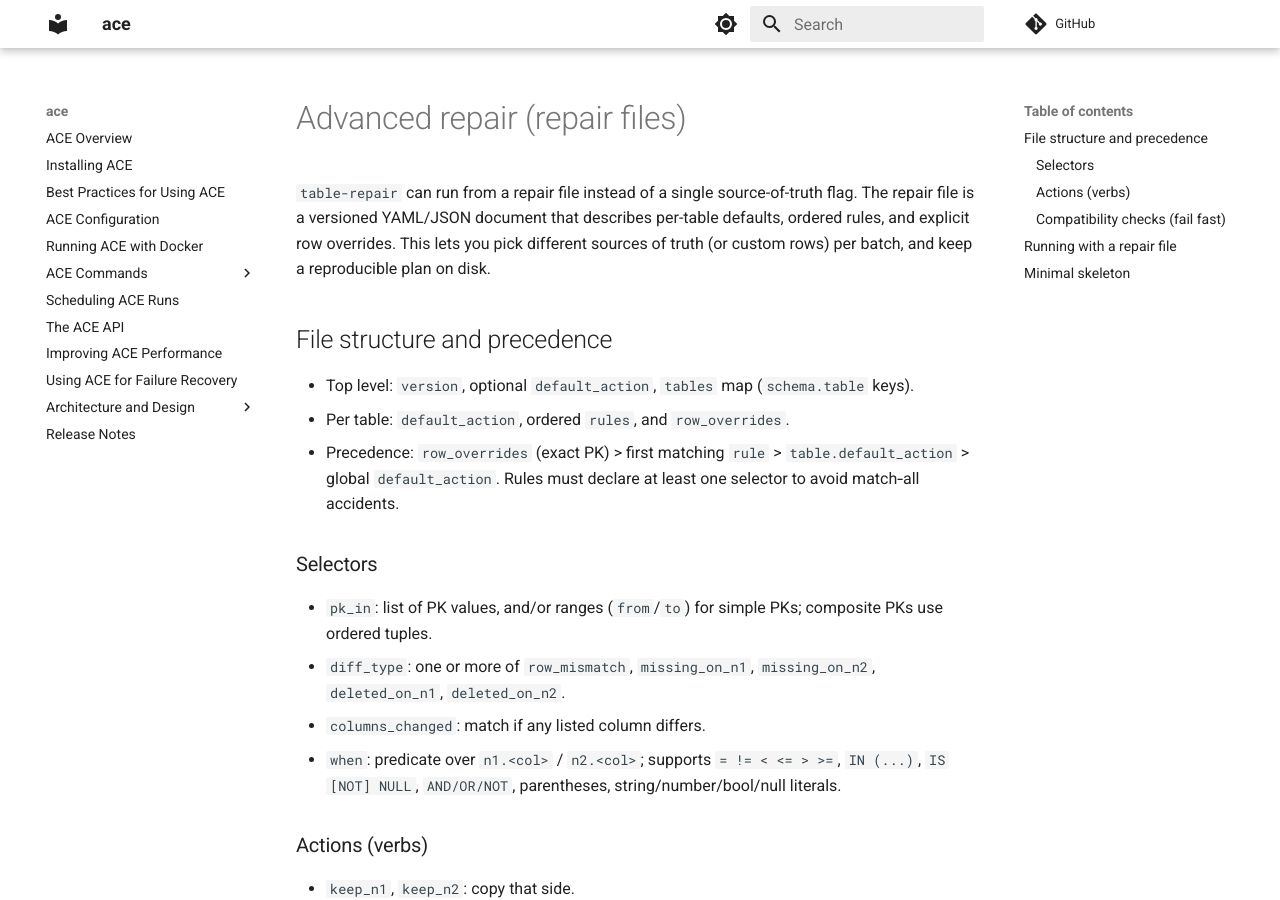
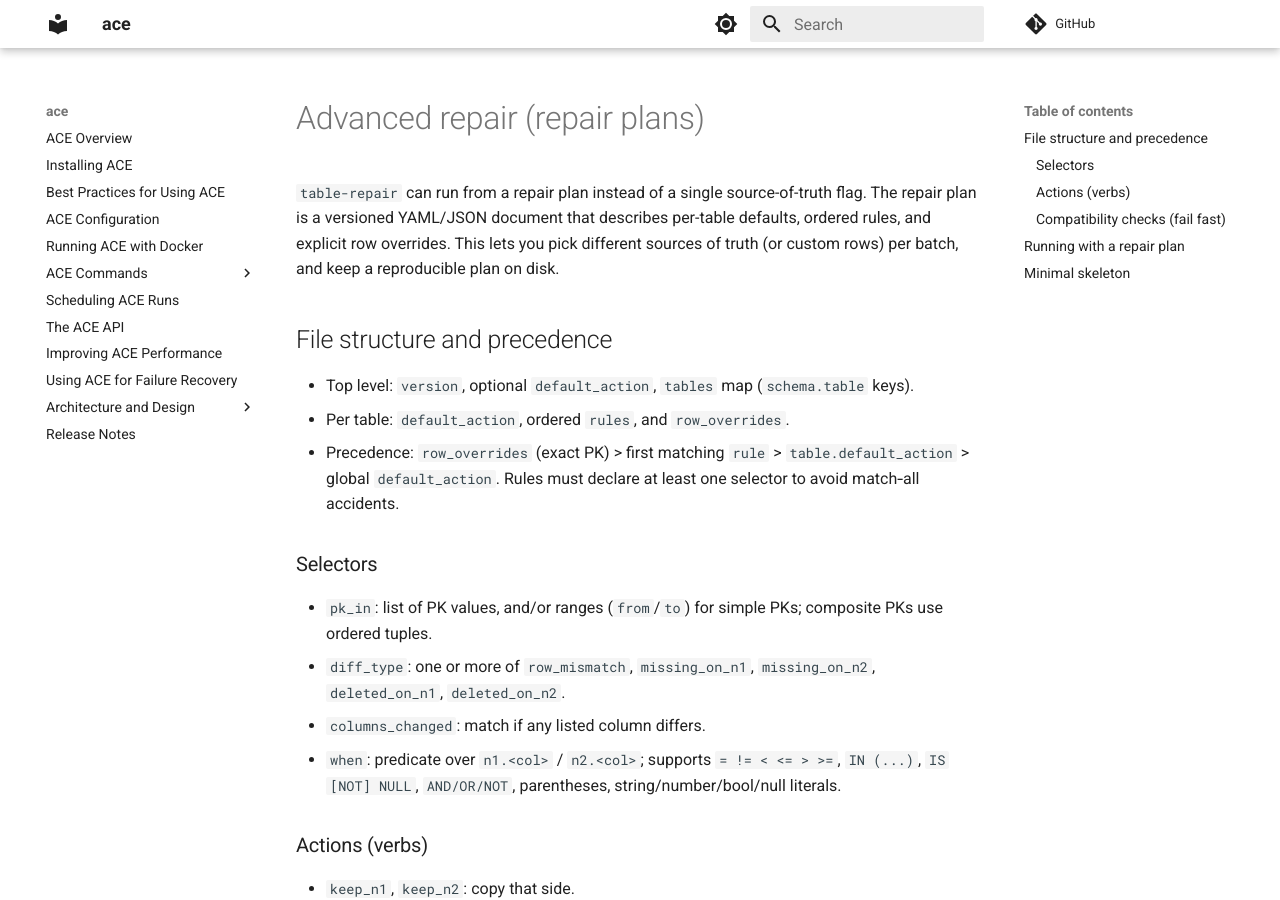
Before and after one commit to pgEdge/ace, an MkDocs documentation site: the page built from docs/commands/repair/advanced-repair.md, in a window 1280 px wide and 900 px high. Built offline with MkDocs 1.6.1 and Material for MkDocs 9.7.7, drawn with Linux system fonts in a browser that asks for light colours; comment, search, counter and statistics services are not loaded; some of the changed text lies outside the part shown.

Commit message:
Refactor `repair-file` to `repair-plan`

````diff
--- a/docs/commands/repair/advanced-repair.md
+++ b/docs/commands/repair/advanced-repair.md
@@ -1,6 +1,6 @@
-# Advanced repair (repair files)
+# Advanced repair (repair plans)
 
-`table-repair` can run from a repair file instead of a single source-of-truth flag. The repair file is a versioned YAML/JSON document that describes per-table defaults, ordered rules, and explicit row overrides. This lets you pick different sources of truth (or custom rows) per batch, and keep a reproducible plan on disk.
+`table-repair` can run from a repair plan instead of a single source-of-truth flag. The repair plan is a versioned YAML/JSON document that describes per-table defaults, ordered rules, and explicit row overrides. This lets you pick different sources of truth (or custom rows) per batch, and keep a reproducible plan on disk.
 
 ## File structure and precedence
 
@@ -31,19 +31,19 @@
 - `diff_type` is validated; incompatible action/diff combos are rejected at parse time and at execution.
 - `custom` requires `custom_row` or `helpers`.
 
-## Running with a repair file
+## Running with a repair plan
 
 ```bash
 ./ace table-repair <cluster> <schema.table> \
   --diff-file=public_customers_diffs-20251210.json \
-  --repair-file=repair.yaml \
+  --repair-plan=repair.yaml \
   --dry-run  # optional
 ```
 
 Notes:
-- When `--repair-file` is provided, `--source-of-truth` is not required.
+- When `--repair-plan` is provided, `--source-of-truth` is not required.
 - Dry-run and reports include rule usage counts per node.
-- `--fix-nulls` and `--bidirectional` cannot be combined with a repair file (they’re separate modes).
+- `--fix-nulls` and `--bidirectional` cannot be combined with a repair plan (they’re separate modes).
 
 ## Minimal skeleton
 
````
Also changed, not shown: docs/commands/repair/advanced-repair-examples.md (+1 -1 lines), docs/commands/repair/table-repair.md (+3 -3 lines), docs/using-ace-for-cnf-recovery.md (+1 -1 lines), 4 other files.
